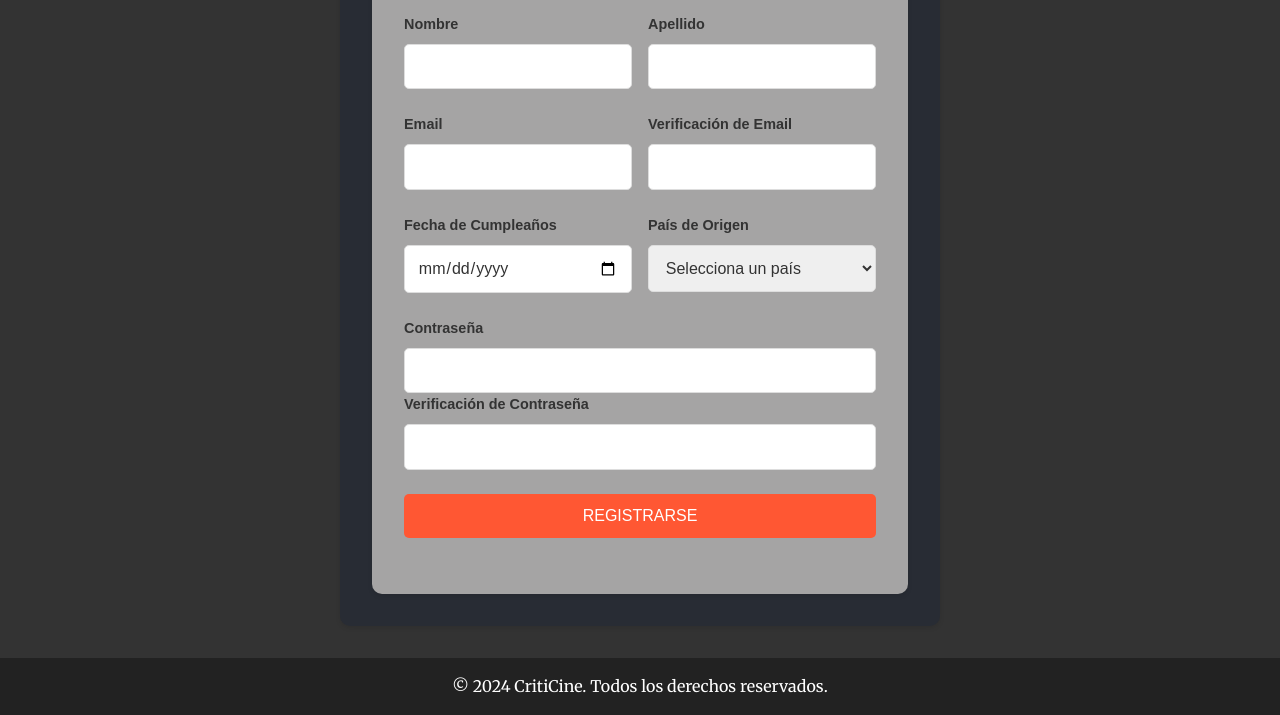
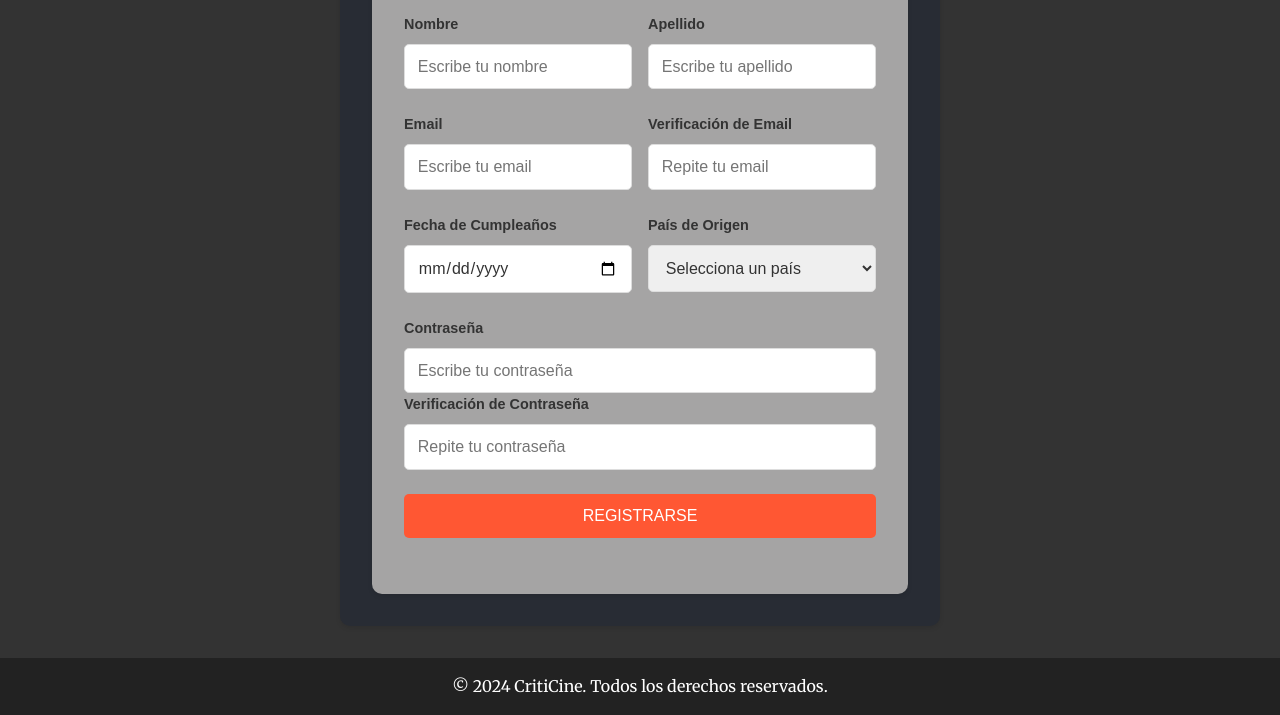
Before and after one commit to QuilisMar/Poyecto-Js, a plain HTML site: page registro.html in a window 1280 px wide. Shown: the part 206-921 px from the top of the page. Drawn offline with nearby package versions, Linux system fonts and the light colour scheme.

Commit message:
Agrego placeholders en el formulario de registro

```diff
--- a/registro.html
+++ b/registro.html
@@ -46,11 +46,11 @@
                         <div class="form-group name-container">
                             <div>
                                 <label for="nombre">Nombre</label>
-                                <input type="text" id="nombre" name="nombre" required>
+                                <input type="text" id="nombre" name="nombre" placeholder="Escribe tu nombre" required>
                             </div>
                             <div>
                                 <label for="apellido">Apellido</label>
-                                <input type="text" id="apellido" name="apellido" required>
+                                <input type="text" id="apellido" name="apellido" placeholder="Escribe tu apellido" required>
                             </div>
                         </div>
 
@@ -58,11 +58,11 @@
                         <div class="form-group email-verification-container">
                             <div>
                                 <label for="email">Email</label>
-                                <input type="email" id="email" name="email" required>
+                                <input type="email" id="email" name="email" placeholder="Escribe tu email" required>
                             </div>
                             <div>
                                 <label for="verificar-email">Verificación de Email</label>
-                                <input type="email" id="verificar-email" name="verificar-email" required>
+                                <input type="email" id="verificar-email" name="verificar-email" placeholder="Repite tu email"required>
                                 <span class="error-message" id="email-error">Los correos electrónicos no coinciden.</span>
                             </div>
                         </div>
@@ -121,11 +121,11 @@
                         <div class="form-group password-verification-container">
                             <div>
                                 <label for="password">Contraseña</label>
-                                <input type="password" id="password" name="password" required>
+                                <input type="password" id="password" name="password" placeholder="Escribe tu contraseña" required>
                             </div>
                             <div>
                                 <label for="verificar-password">Verificación de Contraseña</label>
-                                <input type="password" id="verificar-password" name="verificar-password" required>
+                                <input type="password" id="verificar-password" name="verificar-password" placeholder="Repite tu contraseña" required>
                             </div>
                             <span class="error-message" id="password-error">Las contraseñas no coinciden.</span>
                         </div>
```
